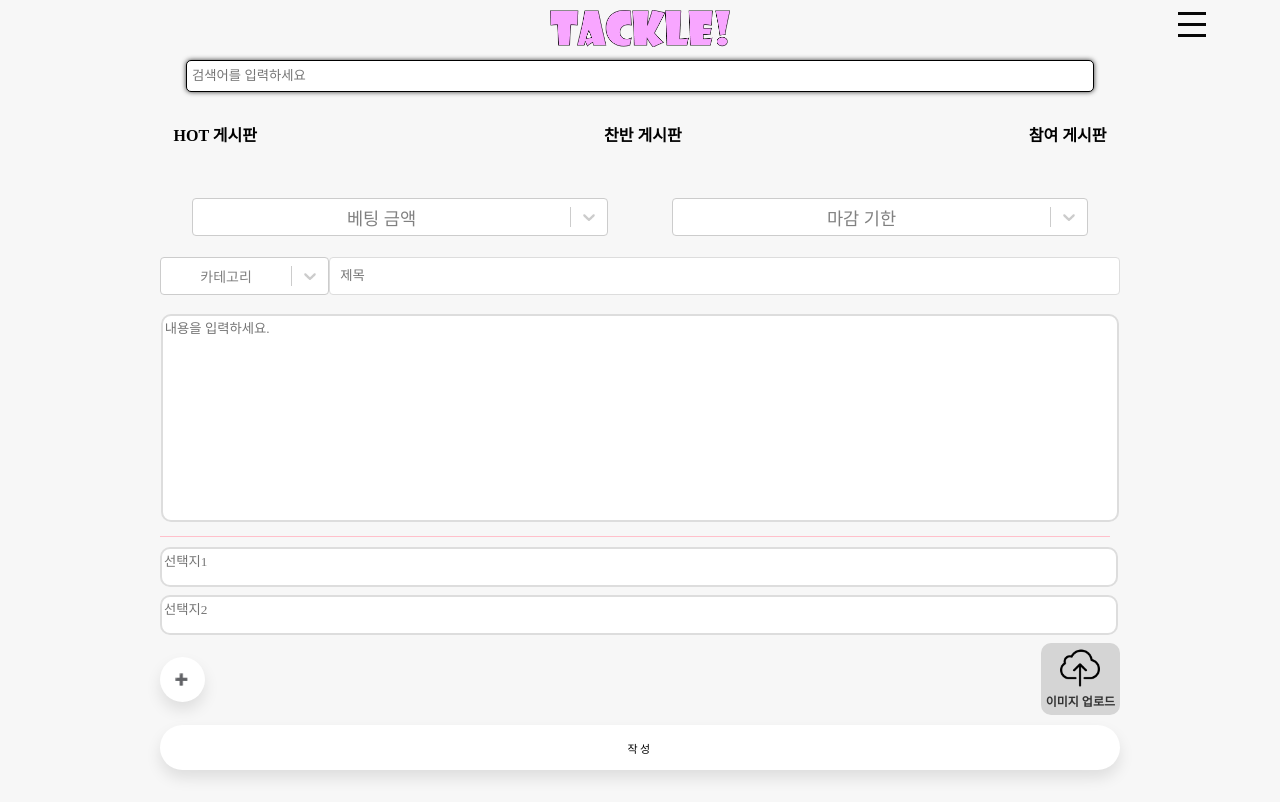
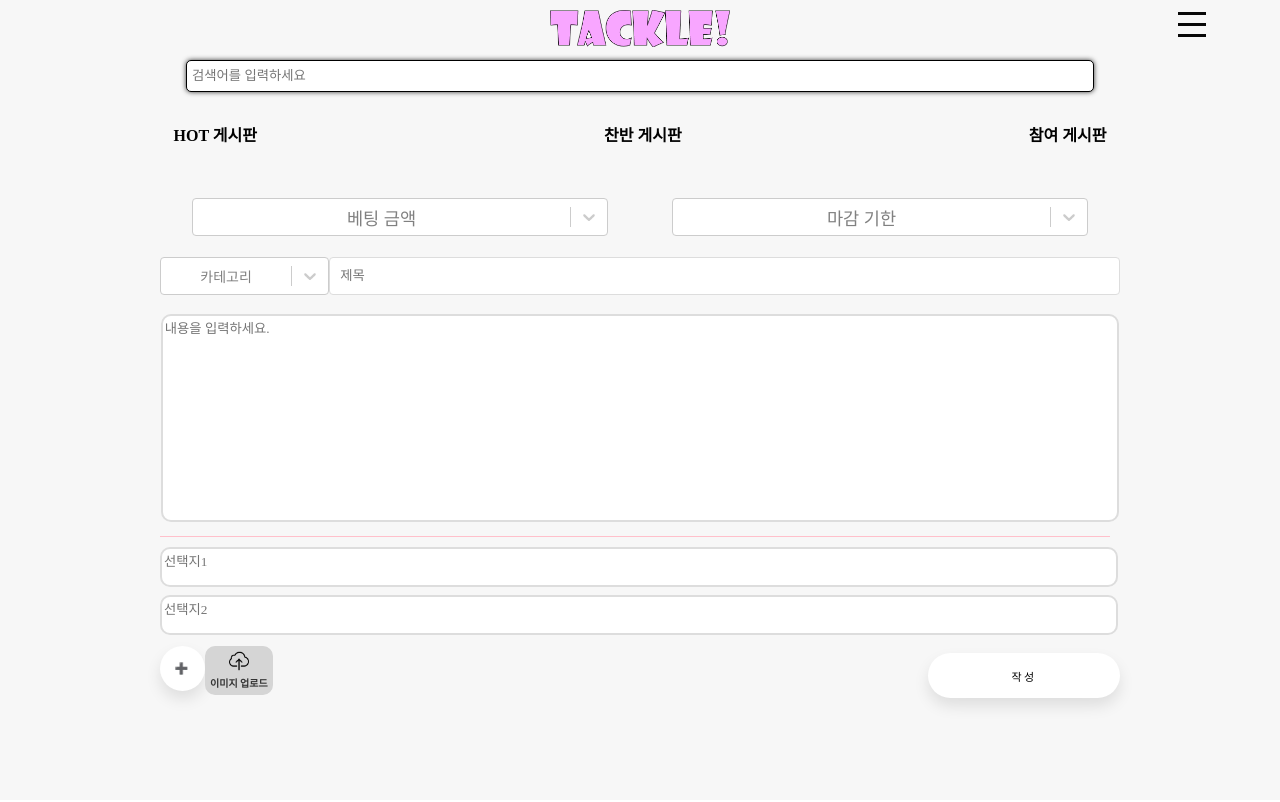
Before and after one commit to ejeonghun/react_tackle, a React (Create React App) app in the folder frontend/: page /write in a window 1280 px wide. Built offline with nearby package versions, Linux system fonts and the light colour scheme; a web font is replaced by a local one.

Commit message:
글작성 버튼, 닉네임 변경

```diff
--- a/frontend/src/component/Mypage/Mypage.js
+++ b/frontend/src/component/Mypage/Mypage.js
@@ -1,4 +1,4 @@
-import React, {useContext, useEffect, useState} from "react";
+import React, { useContext, useEffect, useState } from "react";
 import './Mypage.css';
 import { Link } from "react-router-dom";
 import AuthContext from "../AuthContext/AuthContext";
@@ -11,7 +11,22 @@ function Mypage() {
     const [data, setData] = useState(null); // data라는 상태를 만듭니다.
     const { isLoggedIn } = useContext(AuthContext); // isLogin 상태 추가
     const { profileImage } = useContext(AuthContext); // nickname, profileImage 상태 추가
-
+    //닉네임 변경
+    const handleNicknameClick = async () => {
+        const newNickname = window.prompt("새 닉네임을 입력하세요", data.nickname);
+        if (newNickname) {
+            try {
+                const response = await axios.put(
+                    'https://api1.lunaweb.dev/api/v1/member/update-nickname',
+                    { nickname: newNickname },
+                    { headers: { 'Authorization': `Bearer ${JWTToken}` } }
+                );
+                setData({ ...data, nickname: response.data.nickname });
+            } catch (error) {
+                console.log("Failed to update nickname", error);
+            }
+        }
+    };
     useEffect(() => {
         const getMyPageData = async () => {
             try {
@@ -50,8 +65,10 @@ function Mypage() {
             <div className="Mypage">
                 <div className="Mypage_title">
                     <div className="Mypage_title_text">
-                    <h2 className="nickname">{data.nickname}님</h2>
-                    <div className="Mypage_title_point" style={{display:'flex'}}>
+                        <h2 className="nickname" onClick={handleNicknameClick}>
+                            {data.nickname}님
+                        </h2>
+                        <div className="Mypage_title_point" style={{ display: 'flex' }}>
                             <Link to="/PointHistory" className="point_history">
                                 <h4>{formattedPoint}P ▶</h4>
                             </Link>
@@ -87,6 +104,7 @@ function Mypage() {
                 </div>
             </div>
         );
-};}
+    };
+}
 
 export default Mypage;
--- a/frontend/src/component/Write/Write.css
+++ b/frontend/src/component/Write/Write.css
@@ -70,11 +70,9 @@
 
 .ButtonContainer {
     display: flex;
-    justify-content: flex-end; /* 버튼을 오른쪽으로 정렬 */
-    align-items: center; /* 버튼을 세로 중앙 정렬 */
-    gap: 5px; /* 버튼 사이의 간격 조정 (원하는 크기로 조절) */
-    flex-direction: column;
+    flex-direction: row;
 }
+
 
 .ButtonContainer p {
     font-size: 12px;
@@ -98,7 +96,7 @@
 
 .button-2 {
     margin-top: 10px;
-    width: 100%;
+    width: 20%;
     height: 45px;
     font-size: 11px;
     text-transform: uppercase;
@@ -170,8 +168,8 @@
 
 .FunctionContainer {
     display: flex;
-    justify-content: space-between;
     align-items: center;
+    flex-direction: row;
 
 }
 
@@ -181,7 +179,7 @@
     border-radius: 10px;
     padding: 5px;
     background-color: #d5d5d5;
-    /* width:70px; */
+    /* width:1px; */
     /* all: unset;
 
     text-align: center;
@@ -202,7 +200,7 @@
 
 .ImgLabel p {
     margin: 0;
-    font-size: 12px;
+    font-size: 10px;
     color: #333;
     font-weight: bold;
 }
--- a/frontend/src/component/Write/Write.js
+++ b/frontend/src/component/Write/Write.js
@@ -293,15 +293,15 @@ function Write() {
                         <button type="button" className="ToggleButton button-1" onClick={toggleSelectOption}>
                             {isAddOption ? '➕' : '➖'}
                         </button>
-                    </div>
                     <label className="ImgLabel">
-                    {uploadStatus === "ing" ? <Spinner /> : <img src={Upload_img} alt='Upload' style={{width:'40px', height:'40px'}}/>}
+                    {uploadStatus === "ing" ? <Spinner /> : <img src={Upload_img} alt='Upload' style={{width:'20px', height:'20px'}}/>}
                     {uploadStatus === "ing" ? <p>업로드 중 ...</p> : <p>이미지 업로드</p>}
                     {uploadStatus === "ing" ? null : <input type='file' accept="image/*" onChange={handleImageUpload}/>}
                     {/* {uploadStatus === "ing" ? <Spinner /> : image && <img src={image} alt='Uploaded' />} */}
                 </label>
                 </div>
                 <input type="submit" className='button-2' onClick={Post_Submit} value="작성" />
+                </div>
 			</form>
 	    </div>
      );
```
Lines whose indentation alone changed are shown as unchanged.
